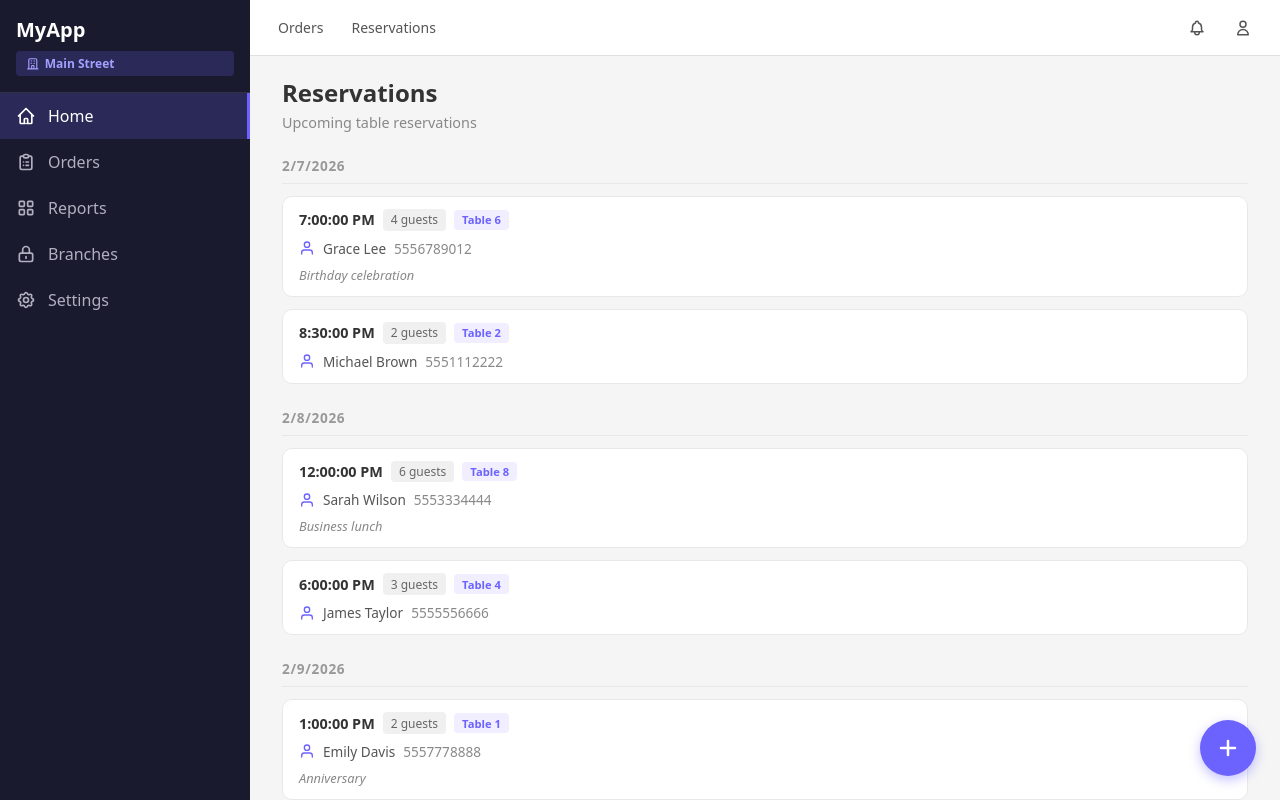
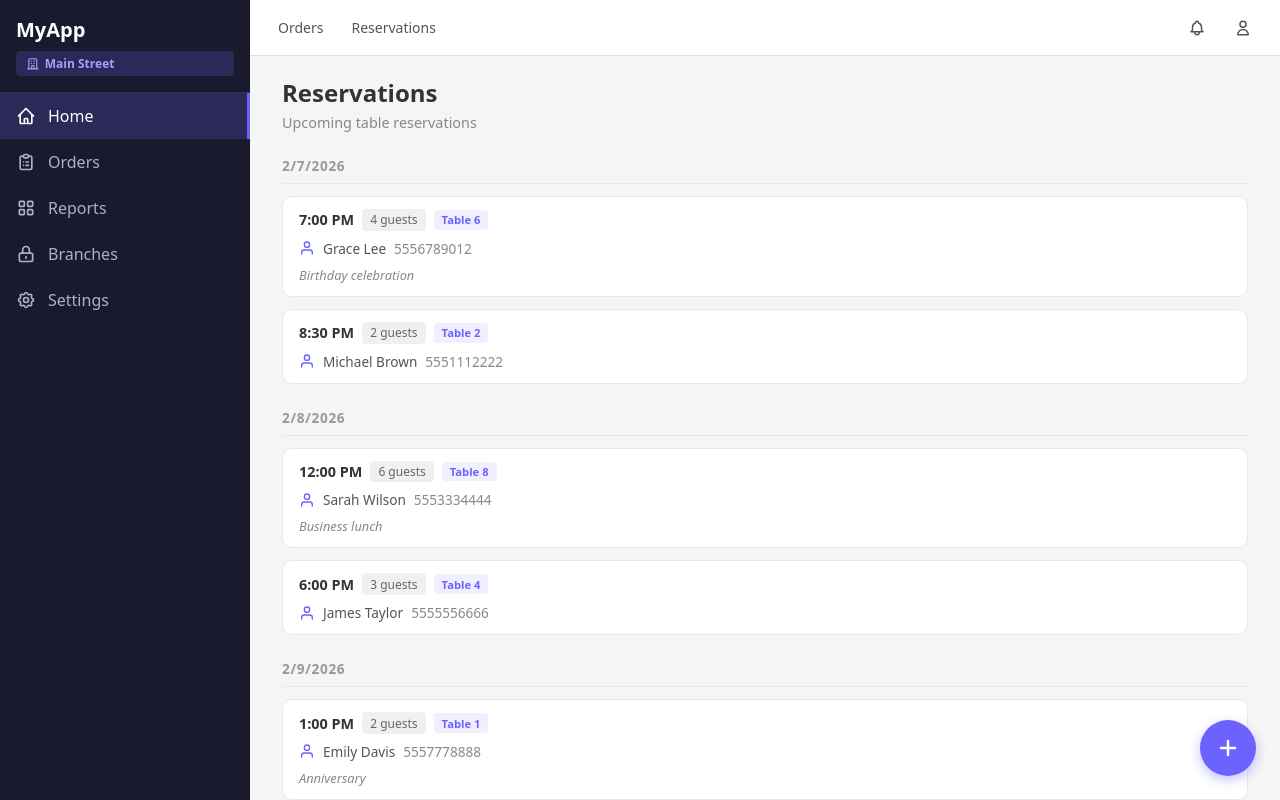
Before and after one commit to unicab369/POC-Wizard-v3, a SvelteKit app: page /1/reservations in a window 1280 px wide. Built offline with nearby package versions, Linux system fonts and the light colour scheme.

Commit message:
update modal.

```diff
--- a/src/lib/components/Popup.svelte
+++ b/src/lib/components/Popup.svelte
@@ -53,7 +53,7 @@
 		position: fixed;
 		inset: 0;
 		background: rgba(0, 0, 0, 0.3);
-		z-index: 100;
+		z-index: 1000;
 	}
 
 	.popup {
@@ -64,7 +64,7 @@
 		background: #fff;
 		border-radius: 10px;
 		box-shadow: 0 8px 30px rgba(0, 0, 0, 0.15);
-		z-index: 101;
+		z-index: 1001;
 		min-width: 260px;
 		max-width: 90vw;
 		display: flex;
@@ -100,6 +100,7 @@
 
 	.popup.fullscreen .popup-header {
 		padding-top: calc(0.75rem + env(safe-area-inset-top, 0px));
+		background: #fff;
 	}
 
 	.popup-title {
@@ -132,6 +133,7 @@
 
 	.popup.fullscreen .popup-footer {
 		padding-bottom: calc(0.5rem + env(safe-area-inset-bottom, 0px));
+		background: #fff;
 	}
 
 	.popup-close {
--- a/src/routes/[branch_id]/reservations/+page.svelte
+++ b/src/routes/[branch_id]/reservations/+page.svelte
@@ -18,8 +18,28 @@
 	// Local state for new reservations added during session
 	let addedReservations = $state<Reservation[]>([]);
 
-	// Track cancelled reservation IDs
-	let cancelledIds = $state<Set<number>>(new Set());
+	// Track cancelled reservation IDs (persisted to localStorage)
+	const CANCELLED_KEY = 'cancelled-reservations';
+
+	function loadCancelledIds(): Set<number> {
+		if (typeof localStorage === 'undefined') return new Set();
+		try {
+			const stored = localStorage.getItem(CANCELLED_KEY);
+			if (stored) {
+				return new Set(JSON.parse(stored) as number[]);
+			}
+		} catch {
+			// ignore parse errors
+		}
+		return new Set();
+	}
+
+	function saveCancelledIds(ids: Set<number>) {
+		if (typeof localStorage === 'undefined') return;
+		localStorage.setItem(CANCELLED_KEY, JSON.stringify([...ids]));
+	}
+
+	let cancelledIds = $state<Set<number>>(loadCancelledIds());
 
 	const reservations = $derived([...baseReservations, ...addedReservations].map(r => ({
 		...r,
@@ -52,7 +72,9 @@
 
 	function getTime(dateStr: string): string {
 		const parts = dateStr.split(', ');
-		return parts[1] || '';
+		const time = parts[1] || '';
+		// Remove seconds (e.g., "12:30:00 PM" -> "12:30 PM")
+		return time.replace(/:\d{2}(\s)/, '$1');
 	}
 
 	let selectedReservation = $state<Reservation | null>(null);
@@ -78,7 +100,9 @@
 
 	function confirmDelete() {
 		if (selectedReservation) {
-			cancelledIds = new Set([...cancelledIds, selectedReservation.id]);
+			const newIds = new Set([...cancelledIds, selectedReservation.id]);
+			cancelledIds = newIds;
+			saveCancelledIds(newIds);
 			confirmDeleteOpen = false;
 			goBack();
 		}
```
